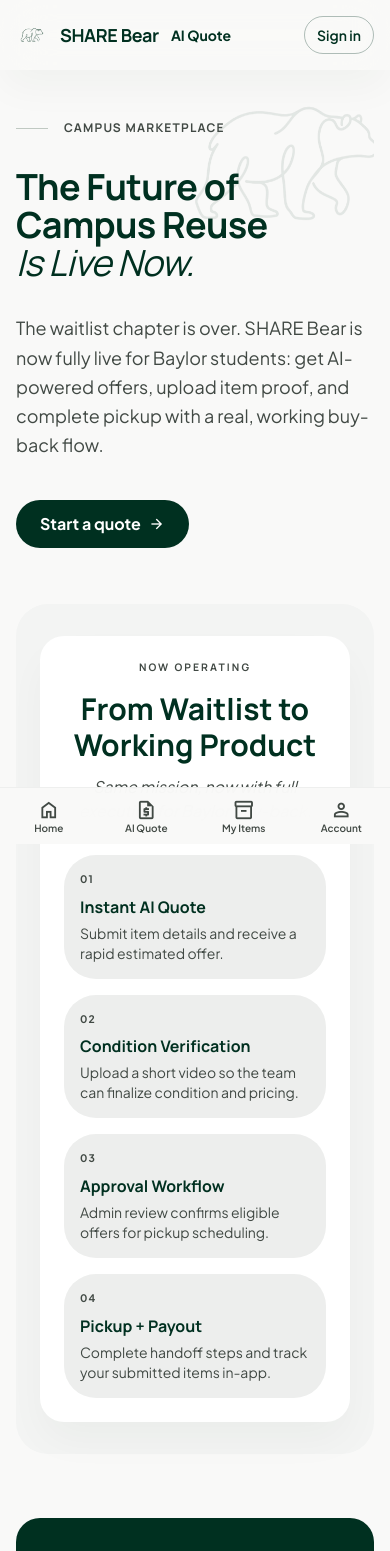
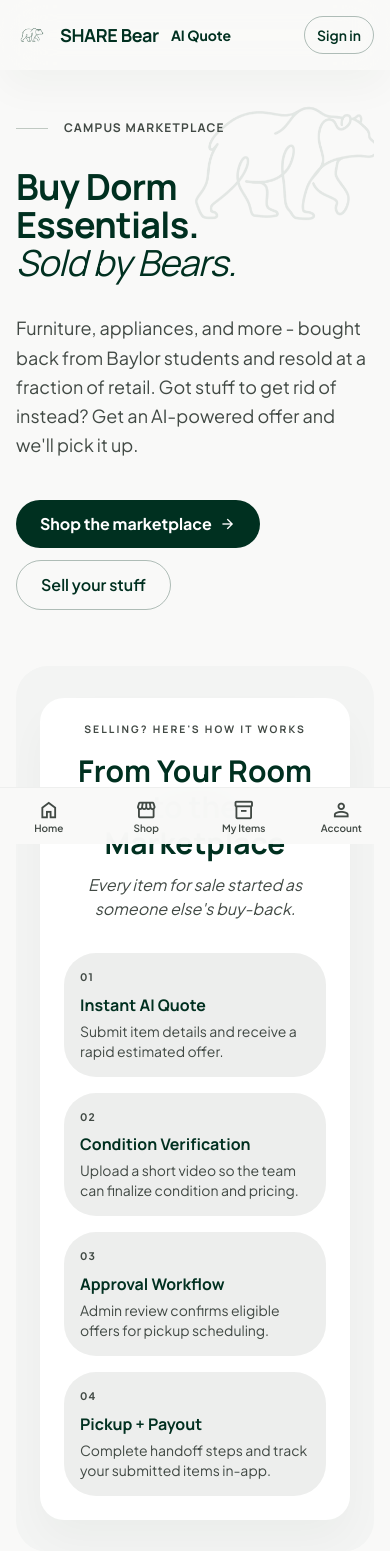
Before and after one commit to emartinez-06/share-bear, a Django app: template templates/index.html in a window 390 px wide. Shown: the top 1551 px of the page. Run offline with Django 5.2, Linux system fonts and the light colour scheme; the template is opened without the code that fills it, so the values that code supplies are empty; some libraries are stand-ins or nearby versions.

Commit message:
Lead the homepage with buying instead of selling
Hero now advertises "Buy Dorm Essentials. Sold by Bears." with "Shop
the marketplace" as the primary CTA and "Sell your stuff" (the old
sole CTA, "Start a quote") demoted to secondary. Fixes a small
pre-existing bug where the desktop nav marked "Marketplace" as active
on the homepage even though home and shop are now different pages.

Mobile bottom nav (duplicated in index.html and base_auth.html) swaps
its second tab from AI Quote to Shop, since that's the scarcest real
estate on the site and the ask was to make the marketplace prominent.
Selling is still reachable via desktop nav and the hero's secondary
CTA - just not one of the 4 mobile tabs anymore.

```diff
--- a/templates/index.html
+++ b/templates/index.html
@@ -4,7 +4,7 @@
 <head>
     <meta charset="utf-8"/>
     <meta content="width=device-width, initial-scale=1.0" name="viewport"/>
-    <title>SHARE Bear | Direct Student Buy-Back</title>
+    <title>SHARE Bear | Buy & Sell Dorm Essentials</title>
 
     <!-- Google Fonts -->
     <link rel="preconnect" href="https://fonts.googleapis.com">
@@ -117,7 +117,7 @@
                     </a>
                     <a href="{% url 'ai_quote' %}" class="md:hidden text-sm font-bold text-primary whitespace-nowrap">AI Quote</a>
                     <nav class="hidden md:flex gap-6 font-body text-sm tracking-tight">
-                        <a class="text-primary font-bold border-b-2 border-primary pb-1 hover:text-primary transition-colors duration-300" href="{% url 'shop' %}">Marketplace</a>
+                        <a class="text-on-surface-variant hover:text-primary font-medium border-b-2 border-transparent hover:border-primary/40 pb-1 transition-colors duration-300" href="{% url 'shop' %}">Marketplace</a>
                         <a class="text-on-surface-variant hover:text-primary font-medium border-b-2 border-transparent hover:border-primary/40 pb-1 transition-colors duration-300" href="{% url 'ai_quote' %}">AI Quote</a>
                         {% if user.is_staff or user.is_superuser %}
                         <a class="text-on-surface-variant hover:text-primary font-medium border-b-2 border-transparent hover:border-primary/40 pb-1 transition-colors duration-300" href="{% url 'admin_kanban' %}">Admin Panel</a>
@@ -164,25 +164,23 @@
                     </div>
 
                     <h1 class="font-display text-4xl sm:text-6xl lg:text-[5.2rem] leading-[1.05] tracking-tightest text-primary font-bold mb-8">
-                        <span class="block">The Future of</span>
-                        <span class="block">Campus Reuse</span>
-                        <span class="block italic font-light">Is Live Now.</span>
+                        <span class="block">Buy Dorm</span>
+                        <span class="block">Essentials.</span>
+                        <span class="block italic font-light">Sold by Bears.</span>
                     </h1>
 
                     <p class="font-body text-lg sm:text-xl text-on-surface-variant leading-relaxed max-w-2xl mb-10">
-                        The waitlist chapter is over. SHARE Bear is now fully live for Baylor students:
-                        get AI-powered offers, upload item proof, and complete pickup with a real, working buy-back flow.
+                        Furniture, appliances, and more - bought back from Baylor students and resold at a fraction of retail.
+                        Got stuff to get rid of instead? Get an AI-powered offer and we'll pick it up.
                     </p>
 
                     <div class="flex flex-wrap gap-3">
-                        <a href="{% url 'ai_quote' %}" class="inline-flex items-center gap-2 bg-primary text-on-primary px-6 py-3 rounded-xl font-bold hover:bg-primary-container transition-colors">
-                            Start a quote <span class="material-symbols-outlined text-base">arrow_forward</span>
+                        <a href="{% url 'shop' %}" class="inline-flex items-center gap-2 bg-primary text-on-primary px-6 py-3 rounded-xl font-bold hover:bg-primary-container transition-colors">
+                            Shop the marketplace <span class="material-symbols-outlined text-base">arrow_forward</span>
                         </a>
-                        {% if user.is_authenticated %}
-                        <a href="{% url 'user_items' %}" class="inline-flex items-center gap-2 border border-primary/30 text-primary px-6 py-3 rounded-xl font-semibold hover:bg-primary/5 transition-colors">
-                            View my items
+                        <a href="{% url 'ai_quote' %}" class="inline-flex items-center gap-2 border border-primary/30 text-primary px-6 py-3 rounded-xl font-semibold hover:bg-primary/5 transition-colors">
+                            Sell your stuff
                         </a>
-                        {% endif %}
                     </div>
                 </div>
             </section>
@@ -190,10 +188,10 @@
             <section class="py-8 sm:py-12 bg-surface-container-low rounded-[2rem] p-6 sm:p-10 mb-16">
                 <div class="max-w-3xl mx-auto bg-surface-container-lowest rounded-[1.5rem] p-6 sm:p-10 ambient-shadow">
                     <div class="text-center mb-8">
-                        <span class="font-display text-[0.65rem] font-bold tracking-[0.2em] text-on-surface-variant uppercase mb-4 block">Now Operating</span>
-                        <h2 class="font-display text-3xl sm:text-4xl font-bold text-primary mb-3">From Waitlist to Working Product</h2>
+                        <span class="font-display text-[0.65rem] font-bold tracking-[0.2em] text-on-surface-variant uppercase mb-4 block">Selling? Here's How It Works</span>
+                        <h2 class="font-display text-3xl sm:text-4xl font-bold text-primary mb-3">From Your Room to the Marketplace</h2>
                         <p class="font-body text-on-surface-variant italic">
-                            Same mission, now with full execution for Baylor buy-back.
+                            Every item for sale started as someone else's buy-back.
                         </p>
                     </div>
 
@@ -262,9 +260,9 @@
                 <span class="material-symbols-outlined mobile-nav-icon" style="font-size:22px;line-height:1">home</span>
                 <span class="text-[10px] font-semibold leading-none" style="font-family:'Plus Jakarta Sans',sans-serif">Home</span>
             </a>
-            <a href="{% url 'ai_quote' %}" data-nav="ai_quote" class="mobile-nav-tab flex-1 flex flex-col items-center justify-center gap-0.5 text-on-surface-variant">
-                <span class="material-symbols-outlined mobile-nav-icon" style="font-size:22px;line-height:1">request_quote</span>
-                <span class="text-[10px] font-semibold leading-none" style="font-family:'Plus Jakarta Sans',sans-serif">AI Quote</span>
+            <a href="{% url 'shop' %}" data-nav="shop" class="mobile-nav-tab flex-1 flex flex-col items-center justify-center gap-0.5 text-on-surface-variant">
+                <span class="material-symbols-outlined mobile-nav-icon" style="font-size:22px;line-height:1">storefront</span>
+                <span class="text-[10px] font-semibold leading-none" style="font-family:'Plus Jakarta Sans',sans-serif">Shop</span>
             </a>
             {% if user.is_authenticated %}
             <a href="{% url 'user_items' %}" data-nav="user_items" class="mobile-nav-tab flex-1 flex flex-col items-center justify-center gap-0.5 text-on-surface-variant">
@@ -292,6 +290,7 @@
         var path = window.location.pathname;
         var active = null;
         if (path === '/') active = 'home';
+        else if (path.startsWith('/shop/')) active = 'shop';
         else if (path.startsWith('/ai-quote/')) active = 'ai_quote';
         else if (path.startsWith('/accounts/items')) active = 'user_items';
         else if (path.startsWith('/accounts/profile')) active = 'profile';
```
Also changed, not shown: templates/base_auth.html (+4 -3 lines).
